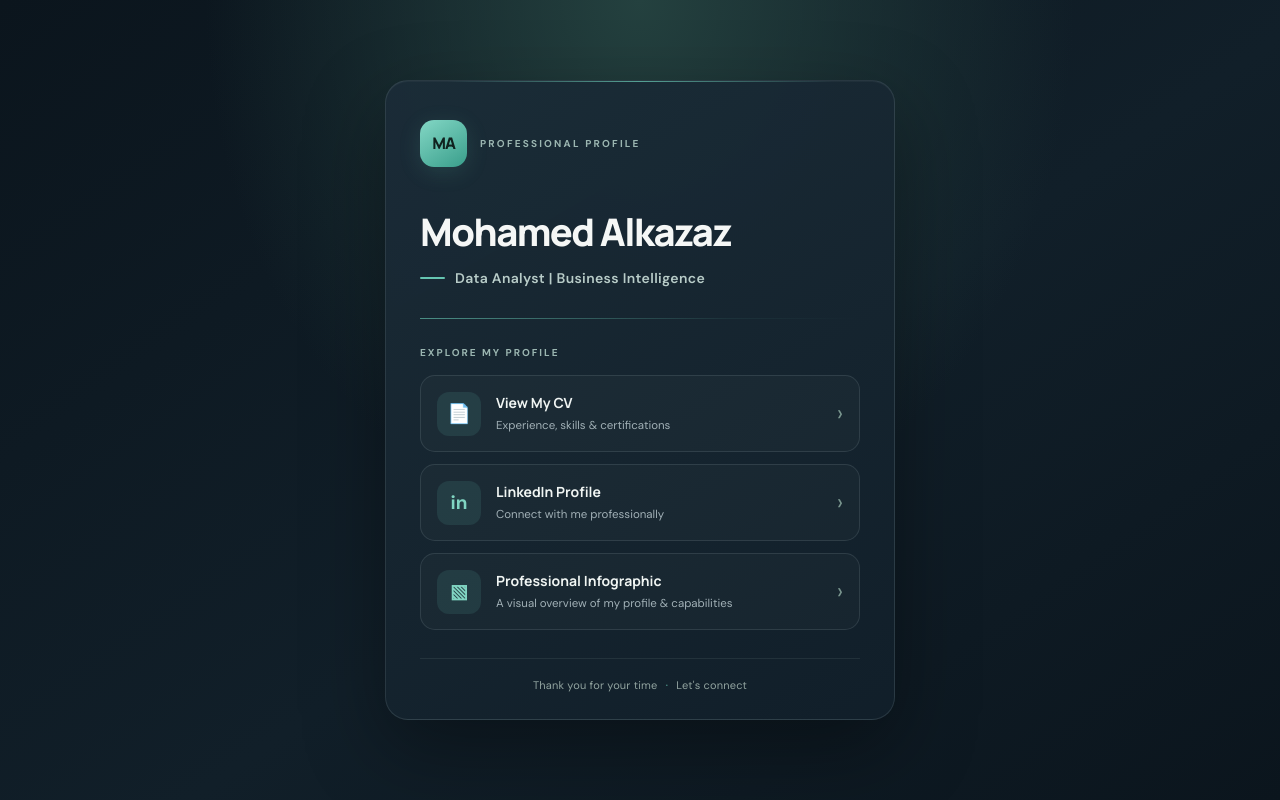
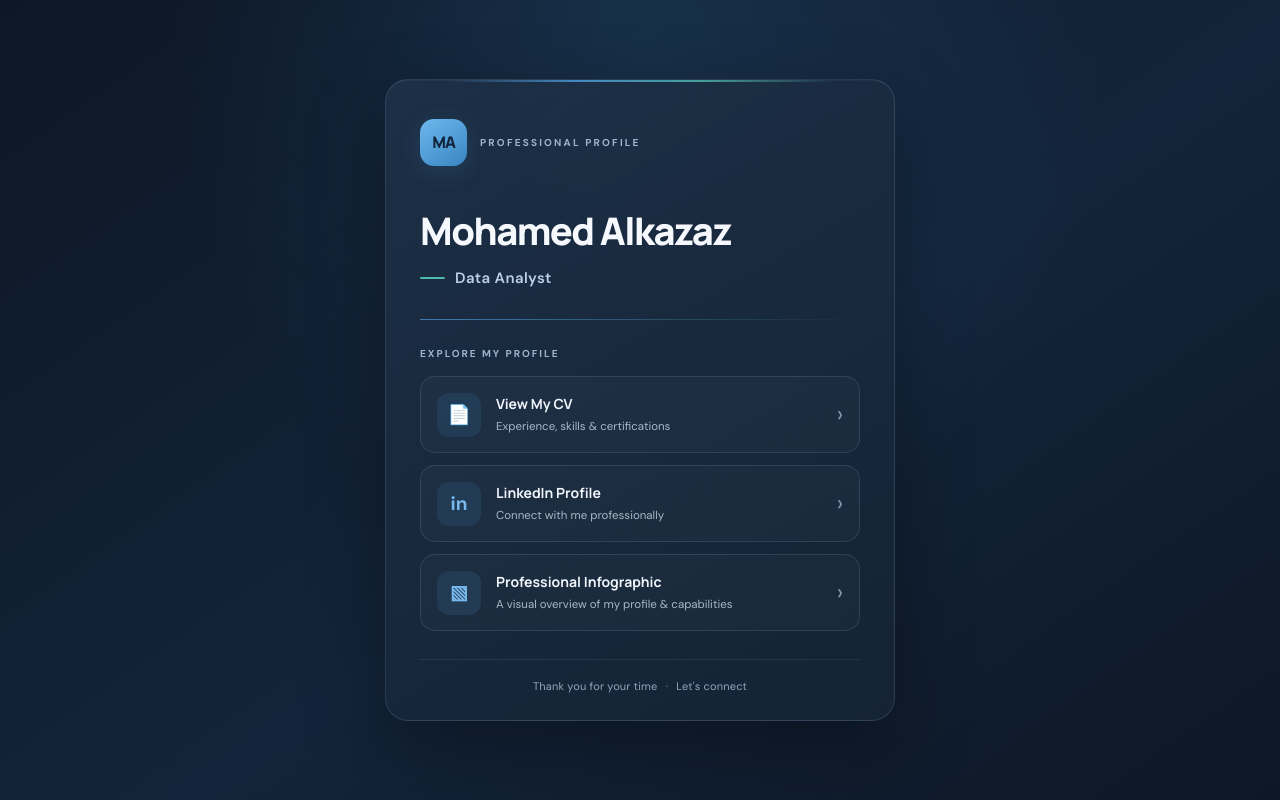
Before and after one commit to mohamedsobhy-50/jobfair-card, a plain HTML site: page index.html in a window 1280 px wide. Drawn offline with Linux system fonts and the light colour scheme.

Commit message:
Refactor theme color and CSS variables
Updated theme color and various CSS variables for improved styling.

```diff
--- a/index.html
+++ b/index.html
@@ -4,7 +4,7 @@
 <head>
   <meta charset="UTF-8">
   <meta name="viewport" content="width=device-width, initial-scale=1.0">
-  <meta name="theme-color" content="#101b25">
+  <meta name="theme-color" content="#101d30">
   <meta name="description" content="Mohamed Alkazaz | Data Analyst">
   <title>Mohamed Alkazaz | Professional Profile</title>
 
@@ -14,14 +14,14 @@
 
   <style>
     :root {
-      --bg: #0d171f;
-      --card: #15232d;
-      --card-light: #1b2c37;
-      --accent: #65c5b1;
-      --accent-soft: rgba(101, 197, 177, .12);
-      --text: #f3f5f4;
-      --muted: #a1b0b6;
-      --border: rgba(194, 216, 213, .13);
+      --bg: #101a29;
+      --card: #18283b;
+      --card-light: #20354b;
+      --blue: #4c9de0;
+      --teal: #50b9ad;
+      --text: #f4f7fb;
+      --muted: #a8b8ca;
+      --border: rgba(184, 204, 226, .14);
     }
 
     * {
@@ -38,8 +38,12 @@
       overflow-x: hidden;
 
       background:
-        radial-gradient(ellipse at 50% 0%, #24413f 0%, transparent 48%),
-        linear-gradient(145deg, #0b151d, #111f29 55%, #0b151d);
+        radial-gradient(
+          ellipse at 50% 0%,
+          rgba(49, 112, 164, .22),
+          transparent 52%
+        ),
+        linear-gradient(145deg, #0d1725, #13243a 55%, #0d1725);
 
       color: var(--text);
       font-family: "DM Sans", sans-serif;
@@ -61,12 +65,12 @@
 
       background: linear-gradient(
         150deg,
-        rgba(27, 44, 55, .98),
-        rgba(17, 31, 42, .99)
+        rgba(29, 48, 70, .98),
+        rgba(20, 35, 53, .99)
       );
 
       box-shadow:
-        0 28px 80px rgba(0, 0, 0, .35),
+        0 28px 80px rgba(0, 0, 0, .32),
         inset 0 1px 0 rgba(255, 255, 255, .035);
     }
 
@@ -76,14 +80,17 @@
       top: 0;
       left: 12%;
       width: 76%;
-      height: 1px;
+      height: 2px;
+
       background: linear-gradient(
         90deg,
         transparent,
-        var(--accent),
+        var(--blue),
+        var(--teal),
         transparent
       );
-      opacity: .75;
+
+      opacity: .8;
     }
 
     .top {
@@ -102,19 +109,20 @@
       place-items: center;
 
       border-radius: 14px;
-      background: linear-gradient(145deg, #83d7c5, #399e8b);
-      color: #10221f;
+
+      background: linear-gradient(145deg, #6db8ec, #3885c3);
+      color: #10243a;
 
       font-family: "Manrope", sans-serif;
       font-size: 16px;
       font-weight: 800;
       letter-spacing: -1px;
 
-      box-shadow: 0 5px 22px rgba(101, 197, 177, .15);
+      box-shadow: 0 5px 22px rgba(76, 157, 224, .17);
     }
 
     .eyebrow {
-      color: #9bb6b1;
+      color: #9db5cc;
       font-size: 10px;
       font-weight: 700;
       letter-spacing: 2.2px;
@@ -127,7 +135,7 @@
       font-weight: 800;
       line-height: 1.2;
       letter-spacing: -1.5px;
-      color: #f5f7f6;
+      color: #f5f8fc;
     }
 
     .role {
@@ -136,10 +144,10 @@
       gap: 10px;
       margin-top: 15px;
 
-      color: #b8ccc8;
-      font-size: 14px;
+      color: #b9d0e5;
+      font-size: 15px;
       font-weight: 600;
-      letter-spacing: .35px;
+      letter-spacing: .4px;
     }
 
     .role::before {
@@ -148,7 +156,7 @@
       height: 2px;
       flex-shrink: 0;
       border-radius: 5px;
-      background: var(--accent);
+      background: var(--teal);
     }
 
     .divider {
@@ -157,15 +165,15 @@
 
       background: linear-gradient(
         90deg,
-        rgba(101, 197, 177, .65),
-        rgba(101, 197, 177, .08) 70%,
+        rgba(76, 157, 224, .7),
+        rgba(80, 185, 173, .18) 70%,
         transparent
       );
     }
 
     .section-title {
       margin-bottom: 16px;
-      color: #9bb6b1;
+      color: #9db5cc;
       font-size: 10px;
       font-weight: 700;
       letter-spacing: 2px;
@@ -197,13 +205,13 @@
 
     .link:hover {
       transform: translateY(-3px);
-      border-color: rgba(101, 197, 177, .48);
-      background: rgba(101, 197, 177, .055);
+      border-color: rgba(76, 157, 224, .5);
+      background: rgba(76, 157, 224, .065);
       box-shadow: 0 9px 25px rgba(0, 0, 0, .16);
     }
 
     .link:focus-visible {
-      outline: 2px solid var(--accent);
+      outline: 2px solid var(--blue);
       outline-offset: 4px;
     }
 
@@ -216,8 +224,8 @@
       place-items: center;
 
       border-radius: 12px;
-      background: var(--accent-soft);
-      color: #80d5c2;
+      background: rgba(76, 157, 224, .12);
+      color: #78b9ed;
 
       font-size: 19px;
       font-weight: 700;
@@ -226,7 +234,7 @@
     }
 
     .link:hover .icon {
-      background: rgba(101, 197, 177, .2);
+      background: rgba(76, 157, 224, .2);
     }
 
     .link-content {
@@ -236,7 +244,7 @@
 
     .link-title {
       display: block;
-      color: #f0f5f3;
+      color: #f0f5fb;
       font-family: "Manrope", sans-serif;
       font-size: 14px;
       font-weight: 700;
@@ -251,31 +259,32 @@
     }
 
     .arrow {
-      color: #79958e;
+      color: #829db7;
       font-size: 23px;
       line-height: 1;
       transition: all .25s ease;
     }
 
     .link:hover .arrow {
-      color: var(--accent);
+      color: var(--teal);
       transform: translateX(3px);
     }
 
     footer {
       margin-top: 28px;
       padding-top: 19px;
-      border-top: 1px solid rgba(194, 216, 213, .09);
+
+      border-top: 1px solid rgba(184, 204, 226, .09);
 
       text-align: center;
-      color: #91a39f;
+      color: #91a5ba;
       font-size: 11px;
       letter-spacing: .2px;
     }
 
     footer span {
       padding: 0 5px;
-      color: var(--accent);
+      color: var(--teal);
     }
 
     @keyframes appear {
@@ -283,6 +292,7 @@
         opacity: 0;
         transform: translateY(15px);
       }
+
       to {
         opacity: 1;
         transform: translateY(0);
@@ -336,9 +346,7 @@
 
       <h1>Mohamed Alkazaz</h1>
 
-      <p class="role">
-        Data Analyst | Business Intelligence
-      </p>
+      <p class="role">Data Analyst</p>
 
       <div class="divider"></div>
 
```
